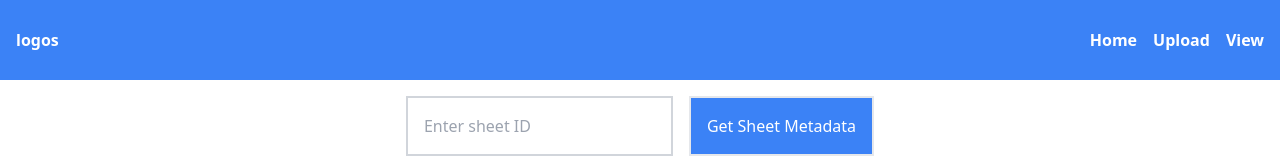
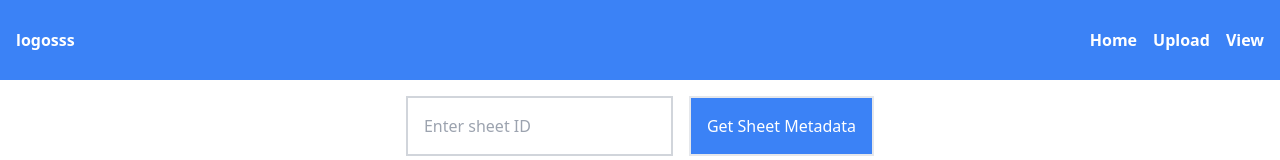
Before and after one commit to Iqbalshah786/SolarPowerFrontend, a React (Vite) app: page / in a window 1280 px wide. Shown: the top 160 px of the page. Built offline with nearby package versions, Linux system fonts and the light colour scheme.

Commit message:
test changes

```diff
--- a/src/components/Navbar.jsx
+++ b/src/components/Navbar.jsx
@@ -3,7 +3,7 @@ import NavLinks from "./NavLinks";
 const Navbar = () => {
   return (
     <header className="bg-blue-500  h-20 flex justify-between items-center px-4 font-semibold text-white">
-      <h1>logos</h1>
+      <h1>logosss</h1>
       <NavLinks />
     </header>
   );
```
